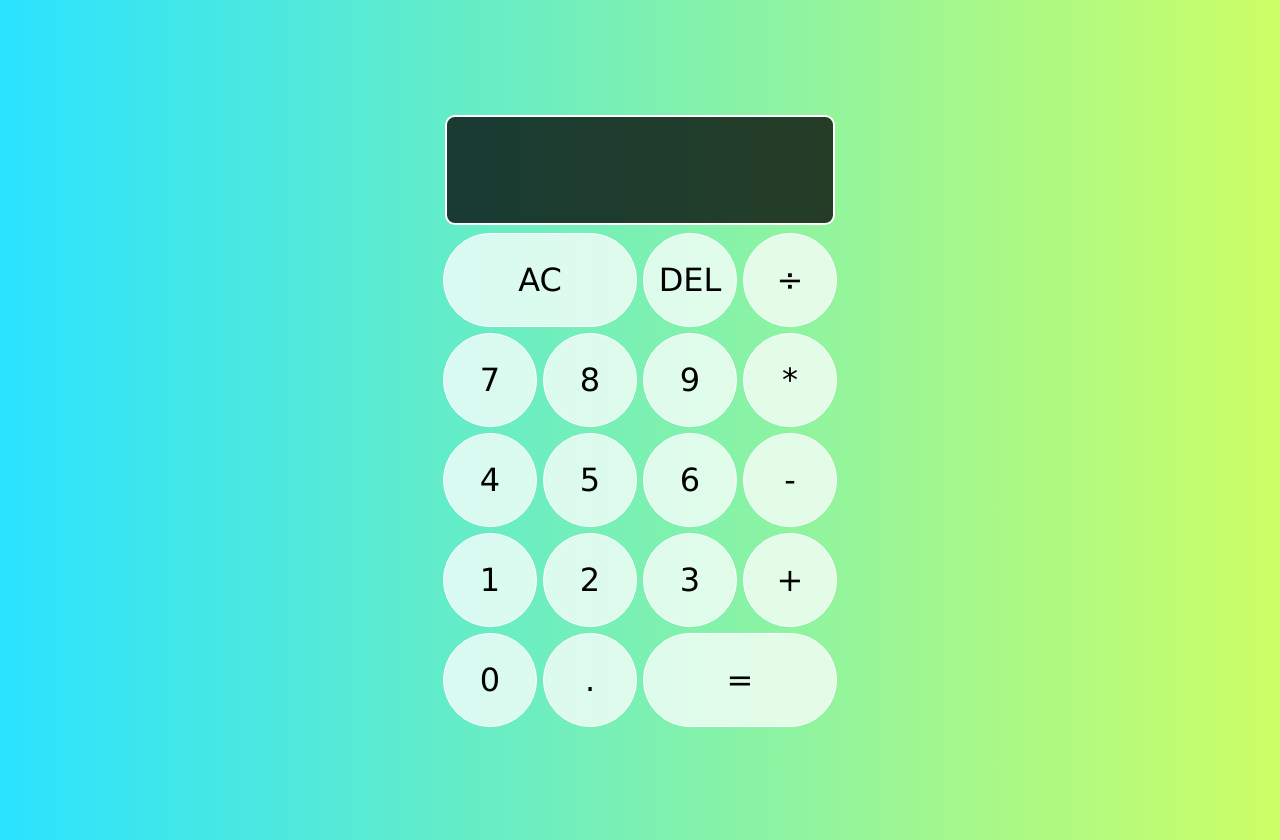
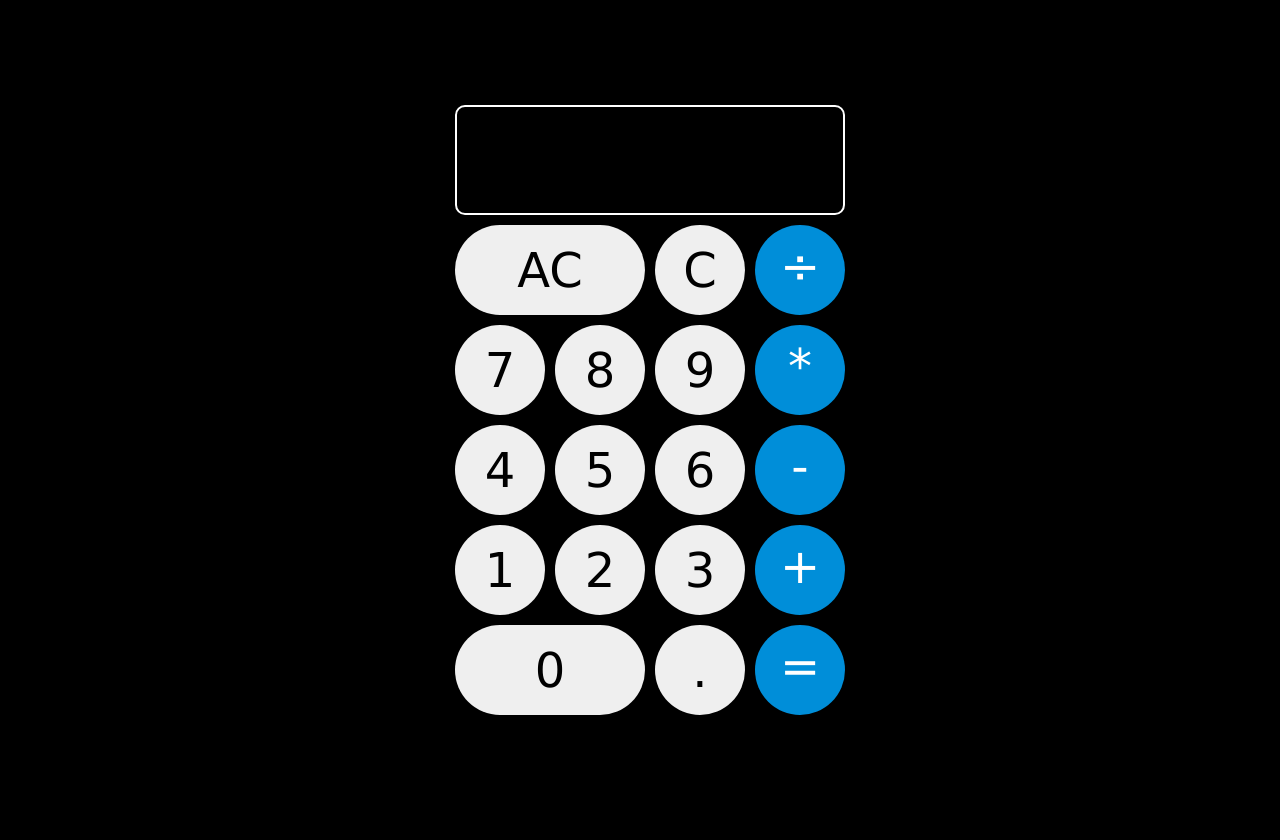
Before and after one commit to rohit-singh-rs31321/calculator, a plain HTML site: page index.html in a window 1280 px wide. Drawn offline with Linux system fonts and the light colour scheme.

Commit message:
changes with design

```diff
--- a/index.html
+++ b/index.html
@@ -15,7 +15,7 @@
               <div data-current-operand class="current-operand"></div>
             </div>
             <button data-all-clear id="ac" class="span-two">AC</button>
-            <button data-delete>DEL</button>
+            <button data-delete>C</button>
             <button data-operation class="Operator">÷</button>
             <button data-number>7</button>
             <button data-number>8</button>
@@ -29,9 +29,9 @@
             <button data-number>2</button>
             <button data-number>3</button>
             <button data-operation class="Operator">+</button>
-            <button data-number>0</button>
+            <button data-number class="span-two" id="ac">0</button>
             <button data-number>.</button>
-            <button data-equals  id="ac" class="span-two" class="Operator">=</button>
+            <button data-equals class="Operator">=</button>
 
         </div>
 
--- a/style.css
+++ b/style.css
@@ -5,37 +5,39 @@
  }
 
  body {
-     padding: 10px;
+     padding: 0;
      margin: 10px;
-     background: linear-gradient(to right, #00ddffd5, #abfe039b);
+     width: 100vw;
+     height: 100vh;
+     background: black;
  }
  .calculator-grid {
      display: grid;
      justify-content: center;
      align-content: center;
      min-height: 100vh;
+
      grid-template-columns: repeat(4, 100px);
      grid-template-rows: minmax(120px, auto) repeat(5, 100px) ;
 }
 .calculator-grid > button {
     cursor: pointer;
-    font-size: 2rem;
-    border: 1px solid white;
-    outline: none;
-    border: 1px solid white;
+    font-size: 3rem;
+    border: none;
     border-radius: 50%;
-    margin: 3px;
-    background-color: rgba(255, 255, 255, 0.753);
+    margin: 5px;
 }
 
 .calculator-grid > button:hover {
-    background-color: rgba(27, 26, 26, 0.287);
+    background-color: transparent;
+    border: 1.3px solid white;
+    color: white;
+    box-shadow: 2px 2px 10px  rgba(229, 229, 229, 0.85) inset;
+
 }
 .span-two {
     grid-column: span 2 ;
 }
-
-
 .output {
     grid-column: 1 / -1;
     background-color: rgba(0, 0, 0, .75);
@@ -46,6 +48,7 @@
     padding: 10px;
     word-wrap: break-word;
     word-break: break-all;
+    overflow: hidden;
     border: 2px solid white;
     border-radius: 10px;
     margin: 5px;
@@ -61,5 +64,36 @@
 
 #ac {
     border-radius: 60px;
-    border: 1px solid white;
 }
+.Operator {
+    color: rgb(255, 255, 255);
+    background-color: rgb(0 167 255 / 85%);
+    padding-bottom: 10px;
+}
+
+/* Media Query for Mobile Devices */
+@media (max-width: 480px) {
+    .calculator-grid {
+        display: grid;
+        justify-content: center;
+        align-content: center;
+        height: 100vh;
+        grid-template-columns: repeat(4, 85px);
+     grid-template-rows: minmax(85px, 10px)  repeat(5, 85px) ;
+   }
+}
+
+/* Media Query for low resolution  Tablets, Ipads */
+@media (min-width: 481px) and (max-width: 767px) {
+    body {
+        /* background-color: rgb(0, 0, 0); */
+    }
+
+}
+
+/* Media Query for Tablets Ipads portrait mode */
+@media (min-width: 768px) and (max-width: 1024px){
+    body {
+        /* background-color: blue; */
+    }
+}
```
